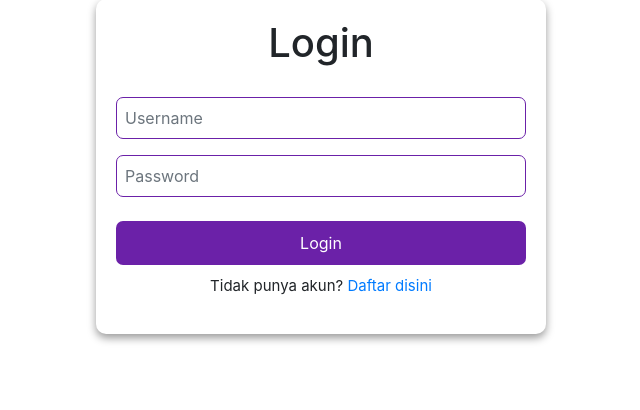
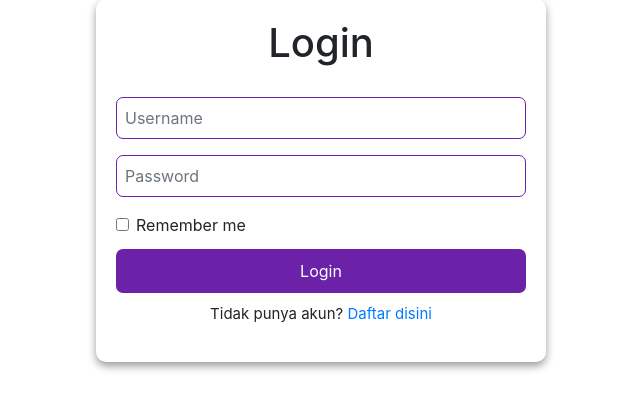
Before and after one commit to KyzaaDev/Mini-Ecommerce, a PHP site: page /MiniEcommerce/pages/login.php in a window 1280 px wide. Shown: the part 131-541 px from the top of the page, without its empty margins (319-959 px from the left). Run offline with PHP 8.4, Linux system fonts and the light colour scheme.

Commit message:
bangkok nambahin cookie di remember me

```diff
--- a/assets/css/loginstyle.css
+++ b/assets/css/loginstyle.css
@@ -50,3 +50,15 @@ body {
 .login a {
     text-decoration: none;
 }
+
+li {
+    list-style-type: none;
+}
+
+.login input[type="checkbox"] {
+    width: auto;
+    margin-bottom: 0;
+    border: none;
+    border-radius: 0;
+    padding: 0;
+}
--- a/controllers/auth/logout.php
+++ b/controllers/auth/logout.php
@@ -2,6 +2,8 @@
 session_start();
 session_unset();
 session_destroy();
+setcookie('key', '', time() - 3600, "/");
+setcookie('id', '', time() - 3600, "/");
 
 header("Location: ../../pages/login.php");
 ?>
--- a/pages/admin/dashboard.php
+++ b/pages/admin/dashboard.php
@@ -1,5 +1,8 @@
 <?php
-session_start();
+   ini_set('display_errors', 1);
+    ini_set('display_startup_errors', 1);
+    error_reporting(E_ALL);
+require __DIR__ . "../../../controllers/auth/auth_check.php";
 require __DIR__ . "../../../controllers/produk.php";
 $products = latestProduct();
 $users = getUser();
--- a/pages/admin/products/index.php
+++ b/pages/admin/products/index.php
@@ -1,5 +1,6 @@
 <?php
 session_start();
+require __DIR__ . "../../../../controllers/auth/auth_check.php";
 require __DIR__ . "../../../../controllers/produk.php";
 
 
--- a/pages/admin/user/index.php
+++ b/pages/admin/user/index.php
@@ -1,5 +1,6 @@
 <?php
 session_start();
+require __DIR__ . "../../../../controllers/auth/auth_check.php";
 require __DIR__ . "../../../../controllers/produk.php";
 
 
--- a/pages/login.php
+++ b/pages/login.php
@@ -19,9 +19,16 @@
                 <div class="alert alert-danger" role="alert">Bikin akun dulu bang baru login</div>
             <?php endif; ?>
 
-
-            <input class="form-control mb-3" type="text" name="user" id="username" required placeholder="Username">
-            <input class="form-control mb-3" type="password" name="pass" id="password" required placeholder="Password">
+            <li>
+                <input class="form-control mb-3" type="text" name="user" id="username" required placeholder="Username">
+            </li>
+            <li>
+                <input class="form-control mb-3" type="password" name="pass" id="password" required placeholder="Password">
+            </li>
+            <div class="form-check">
+                <input type="checkbox" class="form-check-input" name="remember" id="remember">
+                <label class="form-check-label" for="remember" >Remember me</label>
+            </div>
 
             <button type="submit" name="login">Login</button>
         </form>
```
Also changed, not shown: controllers/auth/auth_check.php (added, +31 -0 lines), controllers/auth/auth_login.php (+15 -4 lines).
